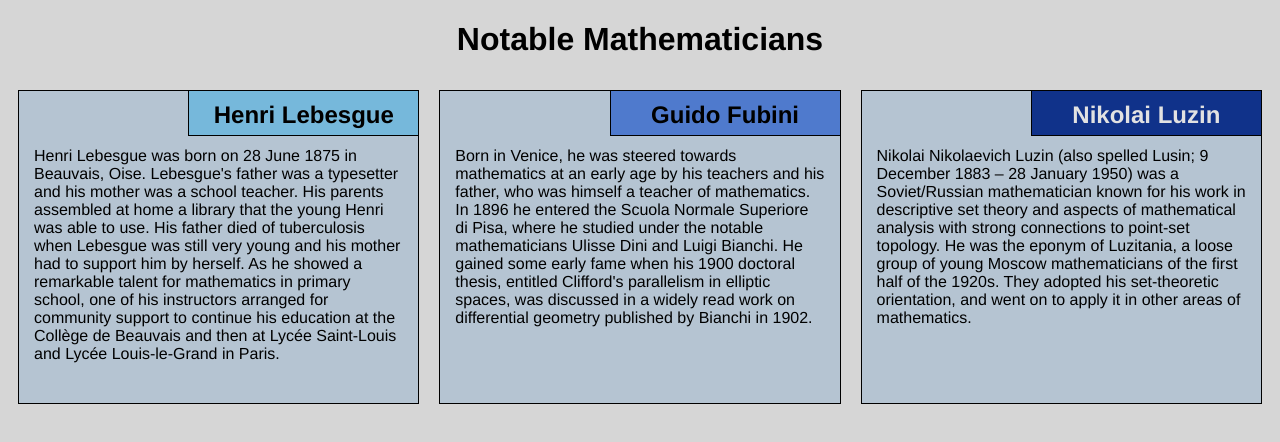
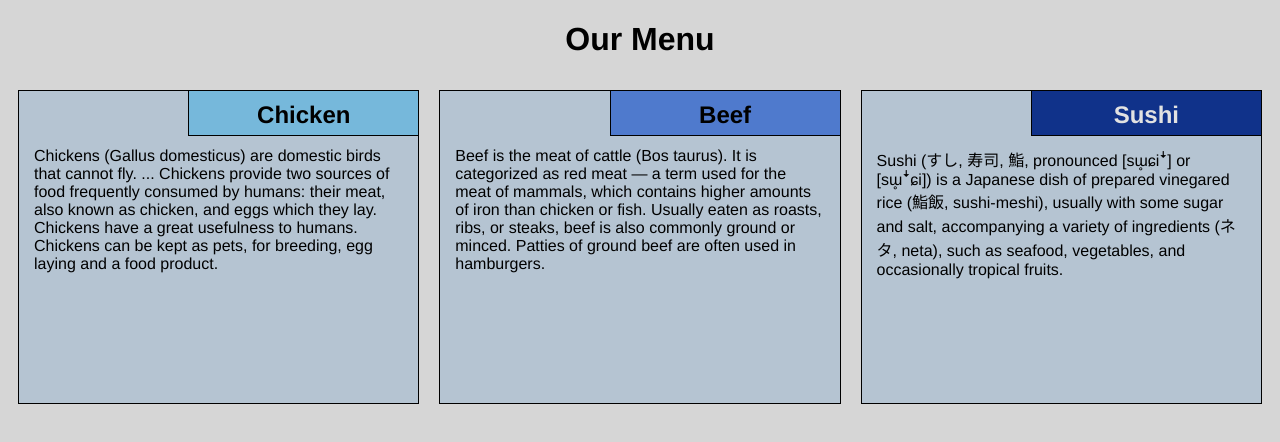
Before and after one commit to Samarthnehe/CourseraWEBDEV, a plain HTML site: page module2_solution/index.html in a window 1280 px wide. Drawn offline with Linux system fonts and the light colour scheme.

Commit message:
Update index.html

```diff
--- a/module2_solution/index.html
+++ b/module2_solution/index.html
@@ -9,34 +9,29 @@
 </head>
 
 <body>
-    <h1>Notable Mathematicians</h1>
+    <h1>Our Menu</h1>
     <div class="row">
         <div class="col-lg-4 col-md-6 col-sm-12">
             <section class="lebesgue">
-                <h2>Henri Lebesgue</h2>
+                <h2>Chicken</h2>
                 <p>
-                    Henri Lebesgue was born on 28 June 1875 in Beauvais, Oise. Lebesgue's father was a typesetter and his mother was a school teacher. His parents assembled at home a library that the young Henri was able to use. His father died of tuberculosis when Lebesgue
-                    was still very young and his mother had to support him by herself. As he showed a remarkable talent for mathematics in primary school, one of his instructors arranged for community support to continue his education at the Collège de
-                    Beauvais and then at Lycée Saint-Louis and Lycée Louis-le-Grand in Paris.
+                    Chickens (Gallus domesticus) are domestic birds that cannot fly. ... Chickens provide two sources of food frequently consumed by humans: their meat, also known as chicken, and eggs which they lay. Chickens have a great usefulness to humans. Chickens can be kept as pets, for breeding, egg laying and a food product.
                 </p>
             </section>
         </div>
         <div class="col-lg-4 col-md-6 col-sm-12">
             <section class="fubini">
-                <h2>Guido Fubini</h2>
+                <h2>Beef</h2>
                 <p>
-                    Born in Venice, he was steered towards mathematics at an early age by his teachers and his father, who was himself a teacher of mathematics. In 1896 he entered the Scuola Normale Superiore di Pisa, where he studied under the notable mathematicians Ulisse
-                    Dini and Luigi Bianchi. He gained some early fame when his 1900 doctoral thesis, entitled Clifford's parallelism in elliptic spaces, was discussed in a widely read work on differential geometry published by Bianchi in 1902.
-                </p>
+
+Beef is the meat of cattle (Bos taurus). It is categorized as red meat — a term used for the meat of mammals, which contains higher amounts of iron than chicken or fish. Usually eaten as roasts, ribs, or steaks, beef is also commonly ground or minced. Patties of ground beef are often used in hamburgers.  </p>
             </section>
         </div>
         <div class="col-lg-4 col-md-12 col-sm-12">
             <section class="luzin">
-                <h2>Nikolai Luzin</h2>
+                <h2>Sushi</h2>
                 <p>
-                    Nikolai Nikolaevich Luzin (also spelled Lusin;   9 December 1883 – 28 January 1950) was a Soviet/Russian mathematician known for his work in descriptive set theory and aspects of mathematical analysis with strong connections to point-set topology. He was
-                    the eponym of Luzitania, a loose group of young Moscow mathematicians of the first half of the 1920s. They adopted his set-theoretic orientation, and went on to apply it in other areas of mathematics.
-                </p>
+                   Sushi (すし, 寿司, 鮨, pronounced [sɯ̥ɕiꜜ] or [sɯ̥ꜜɕi]) is a Japanese dish of prepared vinegared rice (鮨飯, sushi-meshi), usually with some sugar and salt, accompanying a variety of ingredients (ネタ, neta), such as seafood, vegetables, and occasionally tropical fruits.     </p>
             </section>
         </div>
     </div>
```
